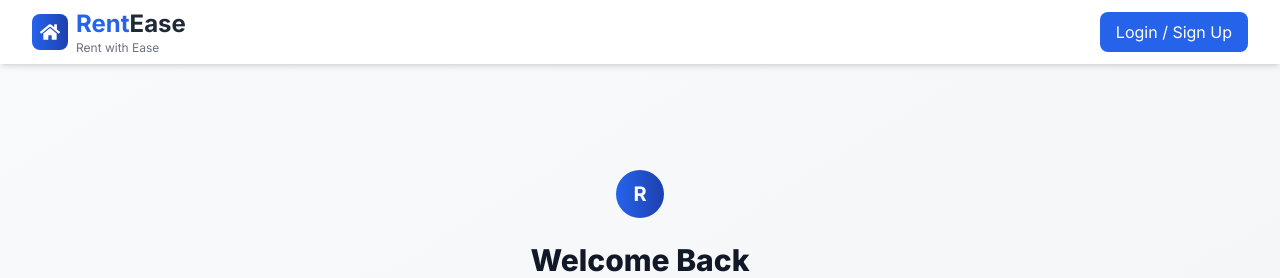
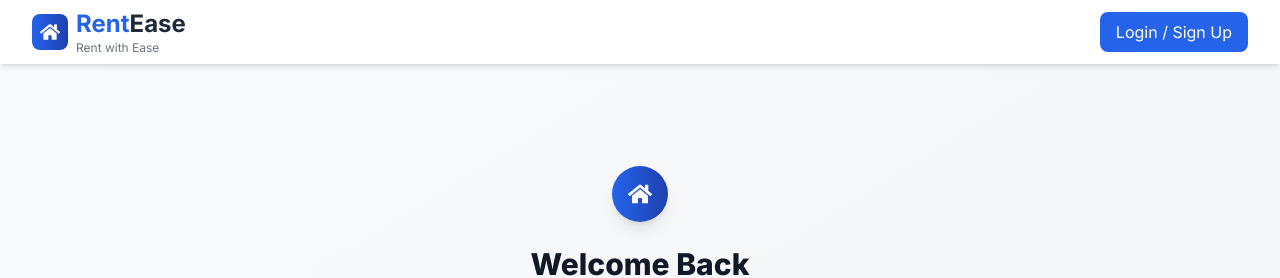
Before and after one commit to Adityapriyadarshix007/RentEase, a React (Create React App) app in the folder frontend/: page /login in a window 1280 px wide. Shown: the top 278 px of the page. Built offline with nearby package versions, Linux system fonts and the light colour scheme.

Commit message:
Replace 'R' text with Home icon on login page

```diff
--- a/frontend/src/pages/Login.js
+++ b/frontend/src/pages/Login.js
@@ -1,7 +1,7 @@
 import React, { useState, useEffect } from 'react';
 import { Link, useNavigate, useLocation } from 'react-router-dom';
 import { useAuth } from '../context/AuthContext';
-import { FaEnvelope, FaLock, FaGoogle } from 'react-icons/fa';
+import { FaEnvelope, FaLock, FaGoogle, FaHome } from 'react-icons/fa';
 import toast from 'react-hot-toast';
 
 const Login = () => {
@@ -95,10 +95,10 @@ const Login = () => {
   return (
     <div className="min-h-screen flex items-center justify-center py-12 px-4 sm:px-6 lg:px-8 bg-gradient-to-br from-gray-50 to-gray-100">
       <div className="max-w-md w-full space-y-8">
-        {/* Header */}
+        {/* Header - Changed 'R' to Home icon */}
         <div className="text-center">
-          <div className="mx-auto h-12 w-12 bg-gradient-to-r from-blue-600 to-blue-800 rounded-full flex items-center justify-center">
-            <span className="text-white text-xl font-bold">R</span>
+          <div className="mx-auto h-14 w-14 bg-gradient-to-r from-blue-600 to-blue-800 rounded-full flex items-center justify-center shadow-lg">
+            <FaHome className="text-white text-2xl" />
           </div>
           <h2 className="mt-6 text-3xl font-extrabold text-gray-900">
             Welcome Back
```
